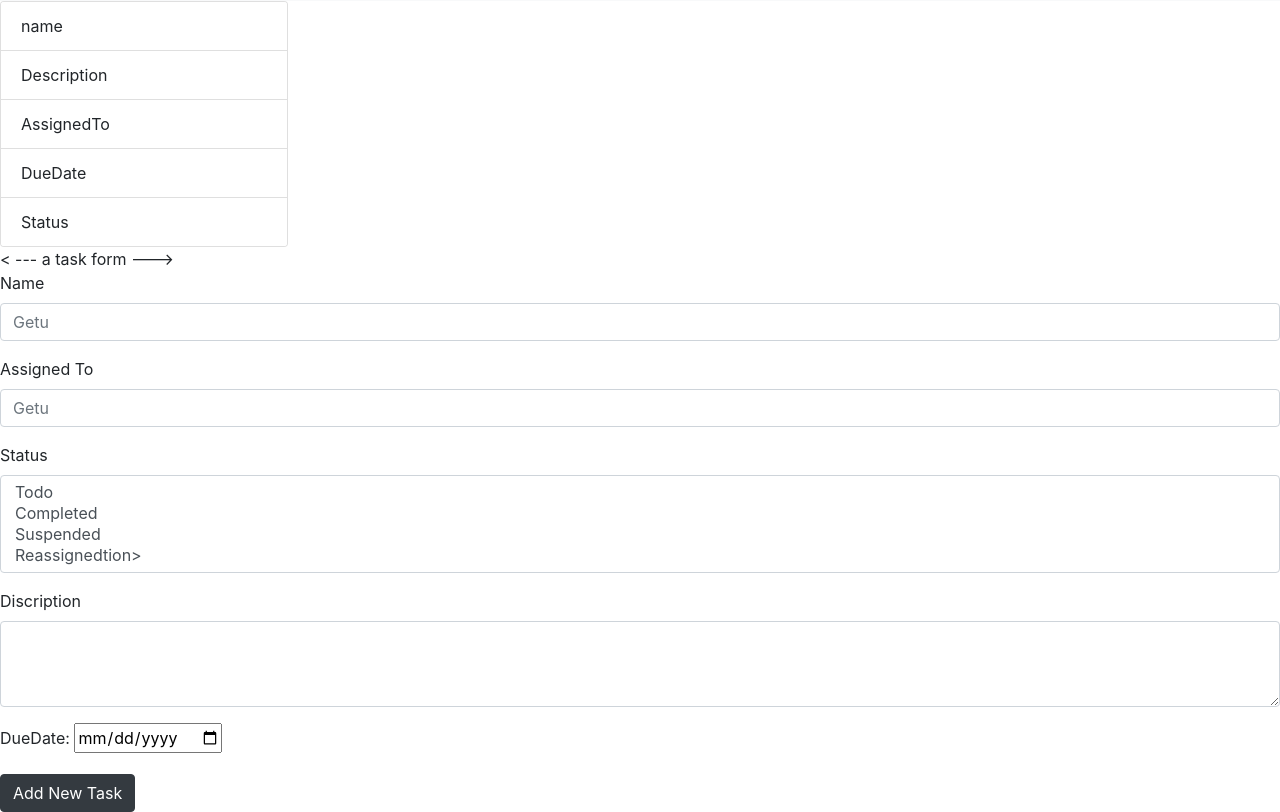
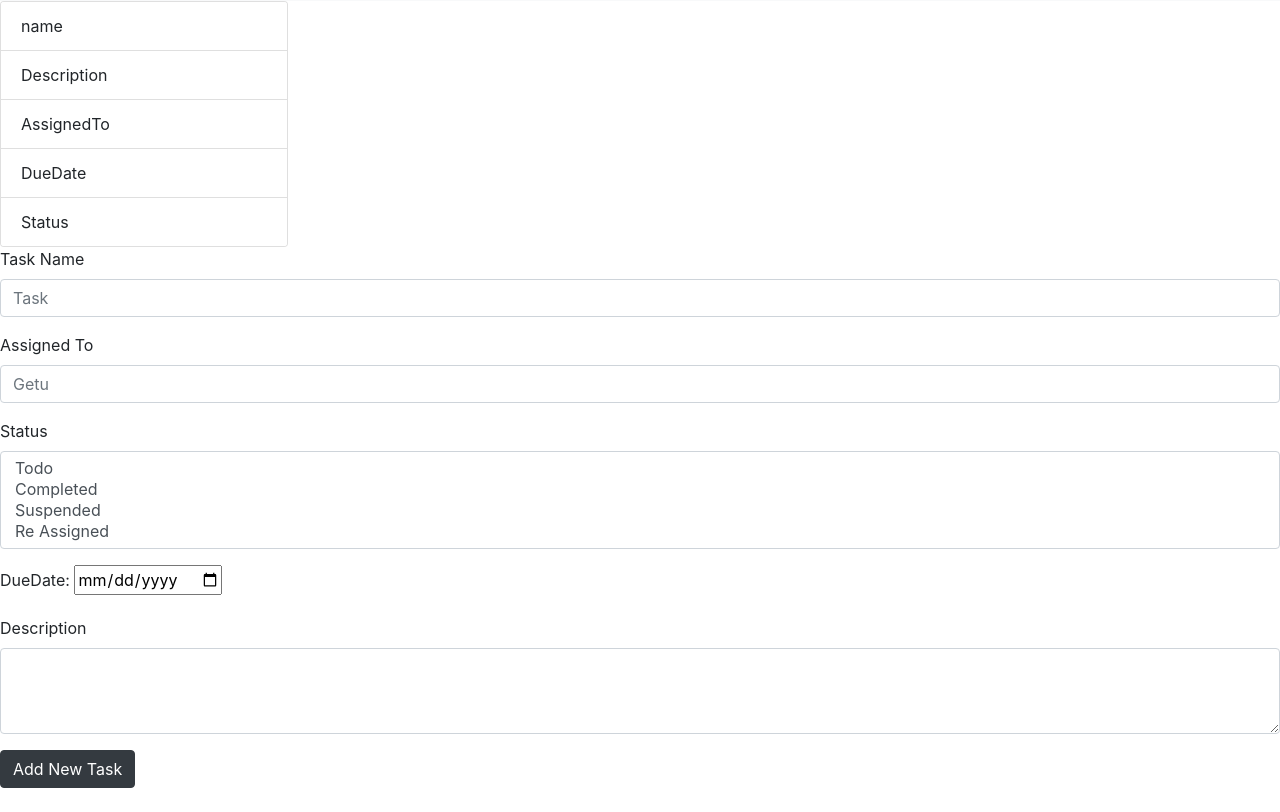
Before and after one commit to getuengda/jwd-final-project, a plain HTML site: page index.html in a window 1280 px wide. Shown: the part 55-867 px from the top of the page. After the commit the page ends 843 px from the top, so only its background shows below. Drawn offline with nearby package versions, Linux system fonts and the light colour scheme.

Commit message:
Update index.html

```diff
--- a/index.html
+++ b/index.html
@@ -44,32 +44,33 @@ integrity="sha384-TX8t27EcRE3e/ihU7zmQxVncDAy5uIKz4rEkgIXeMed4M0jlfIDPvg6uqKI2xX
           <li class="list-group-item">Status</li>
         </ul>
       </div>
-    < --- a task form --->
+    <!--- a task form --->
     <form>
   <div class="form-group">
-    <label for="exampleFormControlInput1">Name</label>
-    <input type="text" class="form-control" id="exampleFormControlInput1" placeholder="Getu">
+    <label for="exampleFormControlInput1">Task Name</label>
+    <input type="text" class="form-control" id="exampleFormControlInput1" placeholder="Task">
   </div>
    <div class="form-group">
     <label for="exampleFormControlInput1">Assigned To</label>
     <input type="text" class="form-control" id="exampleFormControlInput1" placeholder="Getu">
   </div>
-  <div class="form-group">
+
+ <div class="form-group">
     <label for="exampleFormControlSelect2">Status</label>
     <select multiple class="form-control" id="exampleFormControlSelect2">
        <option>Todo</option>
       <option>Completed</option>
       <option>Suspended</option>
-      <option>Reassignedtion>
+      <option>Re Assigned</option>
       </select>
-  </div>
-  <div class="form-group">
-    <label for="exampleFormControlTextarea1">Discription</label>
-    <textarea class="form-control" id="exampleFormControlTextarea1" rows="3"></textarea>
   </div>
   <div class="form-group">
     <label for="DueDate">DueDate:</label>
     <input type="date" id="duedate" name="duedate">
+  </div>
+  <div class="form-group">
+    <label for="exampleFormControlTextarea1">Description</label>
+    <textarea class="form-control" id="exampleFormControlTextarea1" rows="3"></textarea>
   </div>
 
 <button type="button" class="btn btn-dark">Add New Task</button>
```
